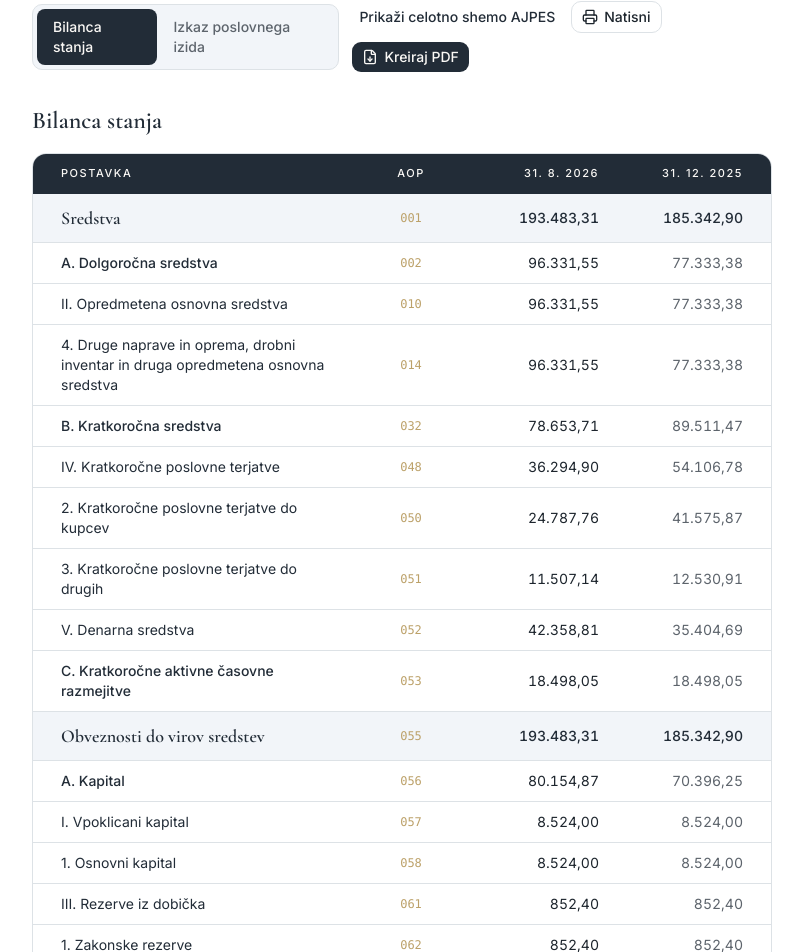
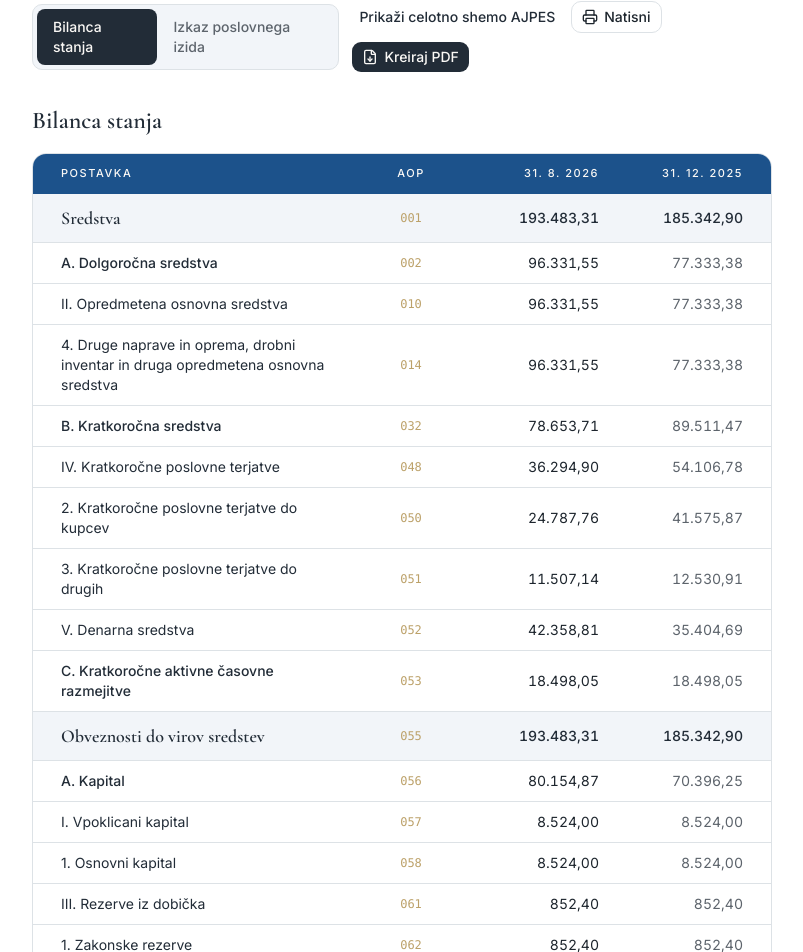
Before and after one commit to Urskapremk/Bilance, a Next.js app: page / in a window 1280 px wide. Shown: the part 755-1707 px from the top of the page, without its empty margins (16-819 px from the left). Built offline with nearby package versions, Linux system fonts and the light colour scheme.

Commit message:
Obarvaj glavo tabele v temno modro.
Črna vrstica postavk je zdaj sodobnejši temno moder odtenek, na zaslonu in v izpisu.

Co-authored-by: info <info@hnatura.com>

```diff
--- a/src/app/globals.css
+++ b/src/app/globals.css
@@ -13,6 +13,7 @@
   --font-serif: var(--font-cormorant);
   --color-navy: var(--navy);
   --color-navy-foreground: var(--navy-foreground);
+  --color-deep-blue: var(--deep-blue);
   --color-gold: var(--gold);
   --color-sidebar-ring: var(--sidebar-ring);
   --color-sidebar-border: var(--sidebar-border);
@@ -57,6 +58,7 @@
   --foreground: #1d252d;
   --navy: #222c37;
   --navy-foreground: #faf8f5;
+  --deep-blue: #1c528b;
   --gold: #bca169;
   --card: #ffffff;
   --card-foreground: #1d252d;
@@ -187,7 +189,7 @@
   }
 
   .statement-head {
-    background: #222c37 !important;
+    background: #1c528b !important;
     color: #faf8f5 !important;
   }
 
--- a/src/components/statement-document.tsx
+++ b/src/components/statement-document.tsx
@@ -191,7 +191,7 @@ function BalanceTable({
       <table className="w-full min-w-[720px] border-collapse text-sm print:min-w-0 print:text-[7.5px]">
         <caption className="sr-only">Bilanca stanja {company}</caption>
         <thead>
-          <tr className="statement-head bg-navy text-left text-[11px] tracking-[0.14em] text-navy-foreground uppercase print:text-[7px] print:tracking-[0.08em]">
+          <tr className="statement-head bg-deep-blue text-left text-[11px] tracking-[0.14em] text-navy-foreground uppercase print:text-[7px] print:tracking-[0.08em]">
             <th className="px-5 py-3 font-medium md:px-7 print:px-2 print:py-0.5">Postavka</th>
             <th className="w-20 px-3 py-3 text-center font-medium print:w-[42px] print:px-1 print:py-0.5">AOP</th>
             <th className="w-40 px-3 py-3 text-right font-medium print:w-[92px] print:px-2 print:py-0.5">{currentDate}</th>
@@ -231,7 +231,7 @@ function IncomeTable({
       <table className="w-full min-w-[640px] border-collapse text-sm print:min-w-0 print:text-[7.5px]">
         <caption className="sr-only">Izkaz poslovnega izida {company}</caption>
         <thead>
-          <tr className="statement-head bg-navy text-left text-[11px] tracking-[0.14em] text-navy-foreground uppercase print:text-[7px] print:tracking-[0.08em]">
+          <tr className="statement-head bg-deep-blue text-left text-[11px] tracking-[0.14em] text-navy-foreground uppercase print:text-[7px] print:tracking-[0.08em]">
             <th className="px-5 py-3 font-medium md:px-7 print:px-2 print:py-0.5">Postavka</th>
             <th className="w-20 px-3 py-3 text-center font-medium print:w-[42px] print:px-1 print:py-0.5">AOP</th>
             <th className="w-44 px-3 py-3 text-right font-medium md:pr-7 print:w-[168px] print:px-2 print:py-0.5 print:pr-2">{period}</th>
```
